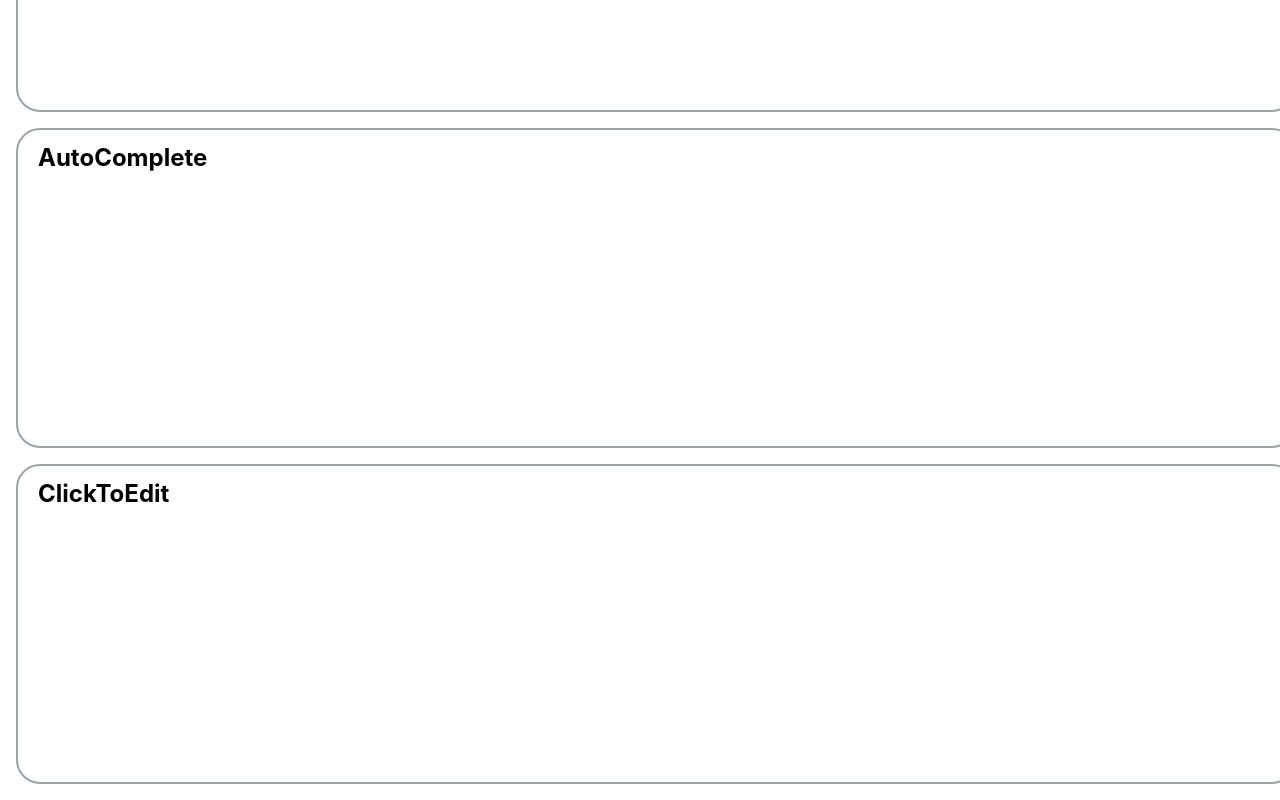
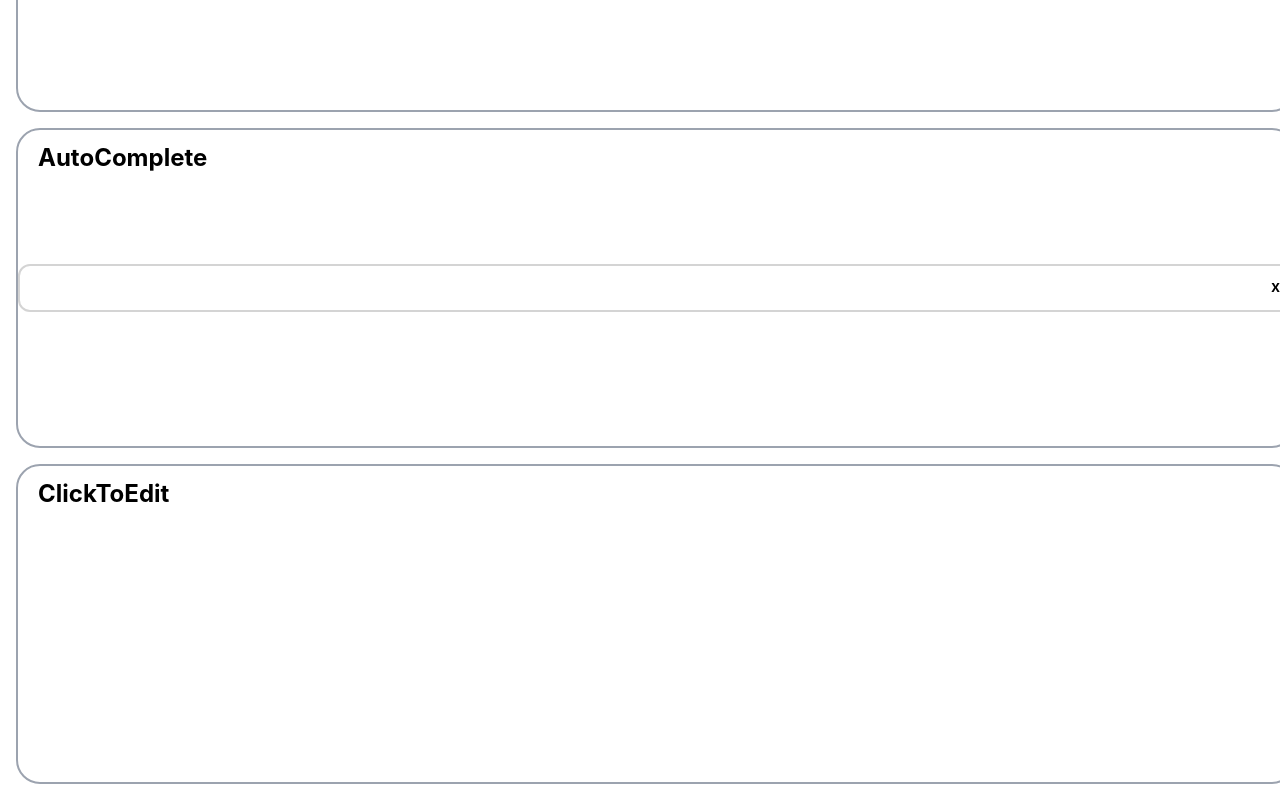
Before and after one commit to kimdoyeonn/wanted_pre_onboarding, a React (Create React App) app in the folder custom-component/: page / in a window 1280 px wide. Shown: the part 1232-2032 px from the top of the page. Built offline with nearby package versions, Linux system fonts and the light colour scheme.

Commit message:
Feat: AutoComplete

```diff
--- a/custom-component/src/component/AutoComplete.js
+++ b/custom-component/src/component/AutoComplete.js
@@ -1,7 +1,78 @@
-import React from 'react';
+import React, { useEffect, useState } from 'react';
+
+const data = [
+  'antique',
+  'refurbished',
+  'vintage',
+  'rustic',
+  '중고A급',
+  '중고B급',
+];
 
 const AutoComplete = () => {
-  return <></>;
+  const [isShow, setIsShow] = useState(false);
+  const [text, setText] = useState('');
+  const [wordList, setWordList] = useState([]);
+
+  useEffect(() => {
+    const searchWord = () => {
+      const words = data.filter(
+        (word) =>
+          word.includes(text.toUpperCase()) || word.includes(text.toLowerCase())
+      );
+      setWordList(words);
+    };
+    if (text === '') {
+      setIsShow(false);
+    } else {
+      setIsShow(true);
+      searchWord();
+    }
+  }, [text]);
+
+  const changeText = (e) => {
+    setText(e.target.value);
+  };
+
+  return (
+    <div className='w-full h-full flex flex-col items-center justify-center'>
+      <div className='w-full flex flex-col focus-within:shadow-md rounded-xl'>
+        <div
+          className={`h-12 flex py-2 px-3 border-neutral-300 border-2 rounded-xl ${
+            text.length > 0 && wordList.length > 0 ? 'rounded-b-none' : ''
+          }`}
+        >
+          <input
+            type='text'
+            className='flex flex-grow outline-none'
+            value={text}
+            onChange={changeText}
+          />
+          <span
+            className='font-semibold cursor-pointer'
+            onClick={() => setText('')}
+          >
+            x
+          </span>
+        </div>
+        <div className='relative'>
+          {isShow && wordList.length > 0 ? (
+            <ul className='absolute w-full bg-white border-neutral-300 border-t-0 border-2 rounded-b-xl shadow-md'>
+              {wordList.map((word, idx) => (
+                <li
+                  key={idx}
+                  className='px-3 my-2 hover:bg-neutral-200'
+                  onClick={() => setText(word)}
+                >
+                  {word}
+                </li>
+              ))}
+            </ul>
+          ) : null}
+        </div>
+      </div>
+    </div>
+  );
 };
 
 export default AutoComplete;
```
